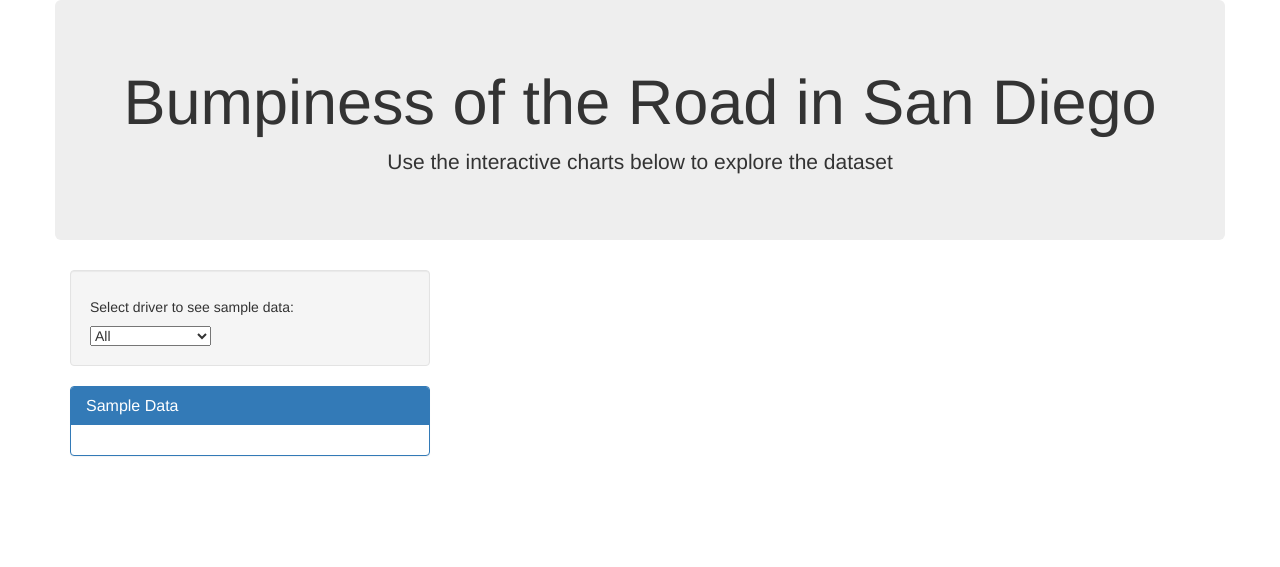
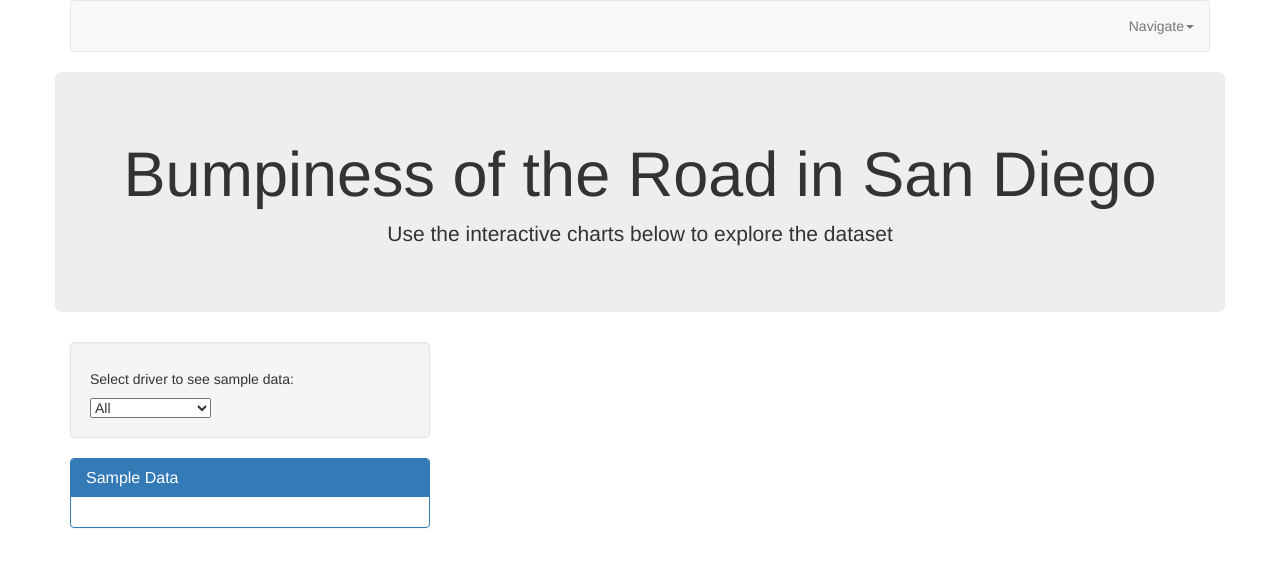
Before and after one commit to Erikcaldwell/MEND_Project2, a Flask app: page /plotly in a window 1280 px wide. Shown: the top 567 px of the page. Run offline with Flask 2, Linux system fonts and the light colour scheme; data that the repository does not hold is empty; some libraries are stand-ins or nearby versions.

Commit message:
modified plotly.html, app.js, and index.html

```diff
--- a/static/js/app.js
+++ b/static/js/app.js
@@ -43,8 +43,8 @@ d3.json(`/api/location`).then(function(data) {
     {
         values: values,
         labels: ['Zhisen(Marina)', 'Erik', 'Naazneen', 'Daniel'],
-        hovertext: ['Marina', 'Erik', 'Naazneen', 'Daniel'],
-        hoverinfo: "hovertext",
+        // hovertext: ['Marina', 'Erik', 'Naazneen', 'Daniel'],
+        // hoverinfo: "hovertext",
         type: "pie"
     }
     ];
@@ -100,7 +100,7 @@ d3.json(`/api/location`).then(function(data) {
         mode: "markers",
         marker: {
             size: g_force * 600,
-            color: driver,
+            color: 'purple',
             colorscale: "Earth"
         }
         }
--- a/templates/index.html
+++ b/templates/index.html
@@ -57,7 +57,7 @@
     <div class="collapse navbar-collapse" id="bs-example-navbar-collapse-1">
       <ul class="nav navbar-nav navbar-right navbar-right-custom">
         <li class="dropdown">
-          <a href="#" class="dropdown-toggle" data-toggle="dropdown" role="button" aria-haspopup="true" aria-expanded="false">Maps<span class="caret"></span></a>
+          <a href="#" class="dropdown-toggle" data-toggle="dropdown" role="button" aria-haspopup="true" aria-expanded="false">Navigate<span class="caret"></span></a>
           <ul class="dropdown-menu">
             <li><a href="accident">Population and Accident</a></li>
               <li><a href="plotly">Plotly</a></li>
--- a/templates/plotly.html
+++ b/templates/plotly.html
@@ -10,6 +10,41 @@
 </head>
 
 <body>
+  <!-- Start of navbar -->
+  <div class="container">
+  <nav class="navbar navbar-default">
+      <div class="container-fluid navbar-custom">
+
+        <!-- Brand and toggle get grouped for better mobile display -->
+        <div class="row">
+          <div class="navbar-header">
+            <button type="button" class="navbar-toggle collapsed" data-toggle="collapse" data-target="#bs-example-navbar-collapse-1" aria-expanded="false">
+              <span class="sr-only">Toggle Navigation</span>
+              <span class="icon-bar"></span>
+              <span class="icon-bar"></span>
+              <span class="icon-bar"></span>
+            </button>
+          </div>
+
+          <!-- Collect the nav links, forms, and other content for toggling -->
+          <div class="collapse navbar-collapse" id="bs-example-navbar-collapse-1">
+            <ul class="nav navbar-nav navbar-right navbar-right-custom">
+              <li class="dropdown">
+                <a href="#" class="dropdown-toggle" data-toggle="dropdown" role="button" aria-haspopup="true" aria-expanded="false">Navigate<span class="caret"></span></a>
+                <ul class="dropdown-menu">
+                 <li><a href="/">Index</a></li>
+                  <li><a href="accident">Population and Accident</a></li>
+                  <li><a href="data">Data</a></li>
+                  <li><a href="api/location">API</a></li>
+                </ul>
+              </li>
+            </ul>
+          </div><!-- /.navbar-collapse -->
+        </div>
+      </div><!-- /.container-fluid -->
+  </nav>
+  </div>
+    <!-- End of navbar -->
   <div class="container">
     <div class="row">
       <div class="col-md-12 jumbotron text-center">
```
Also changed, not shown: 2 other files.
